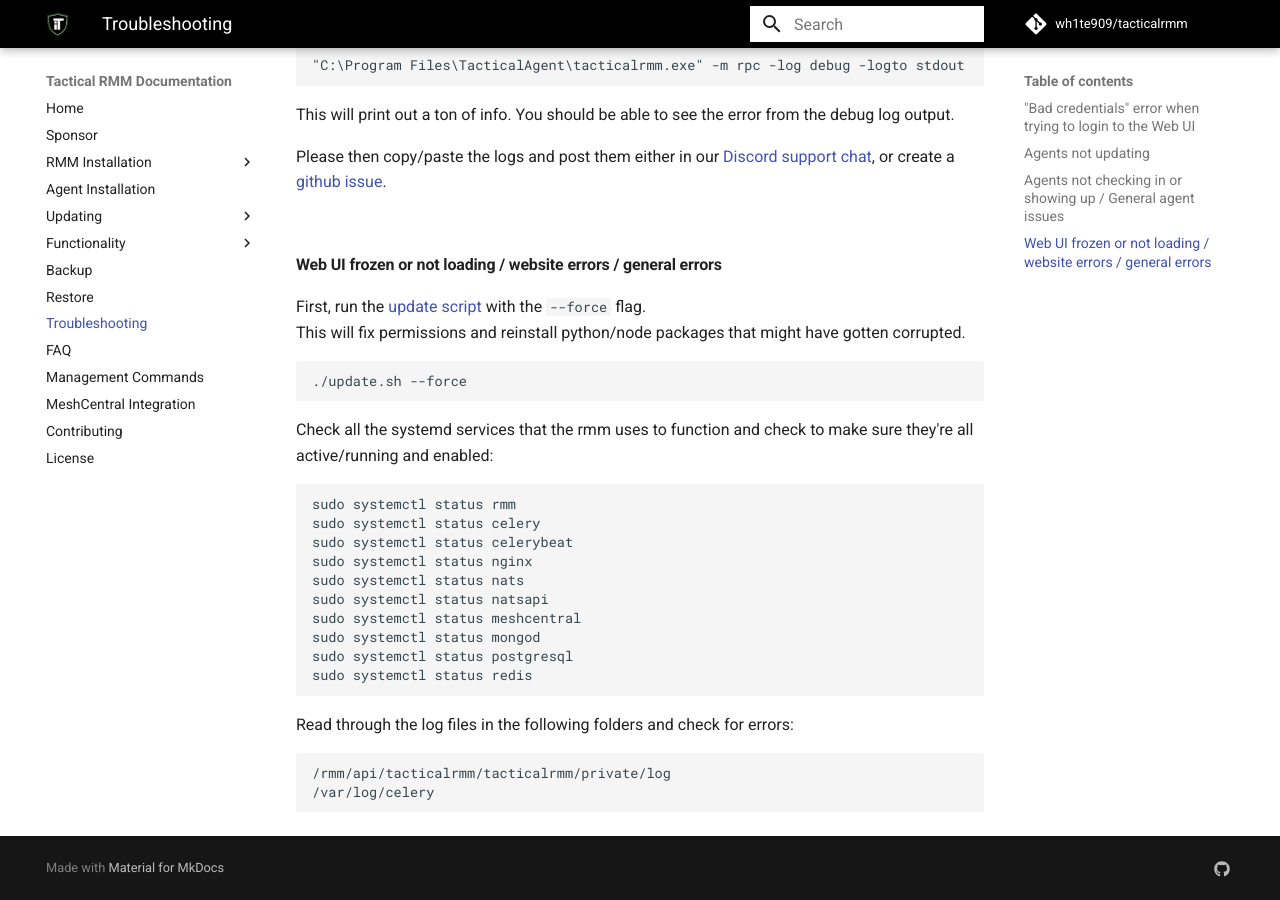
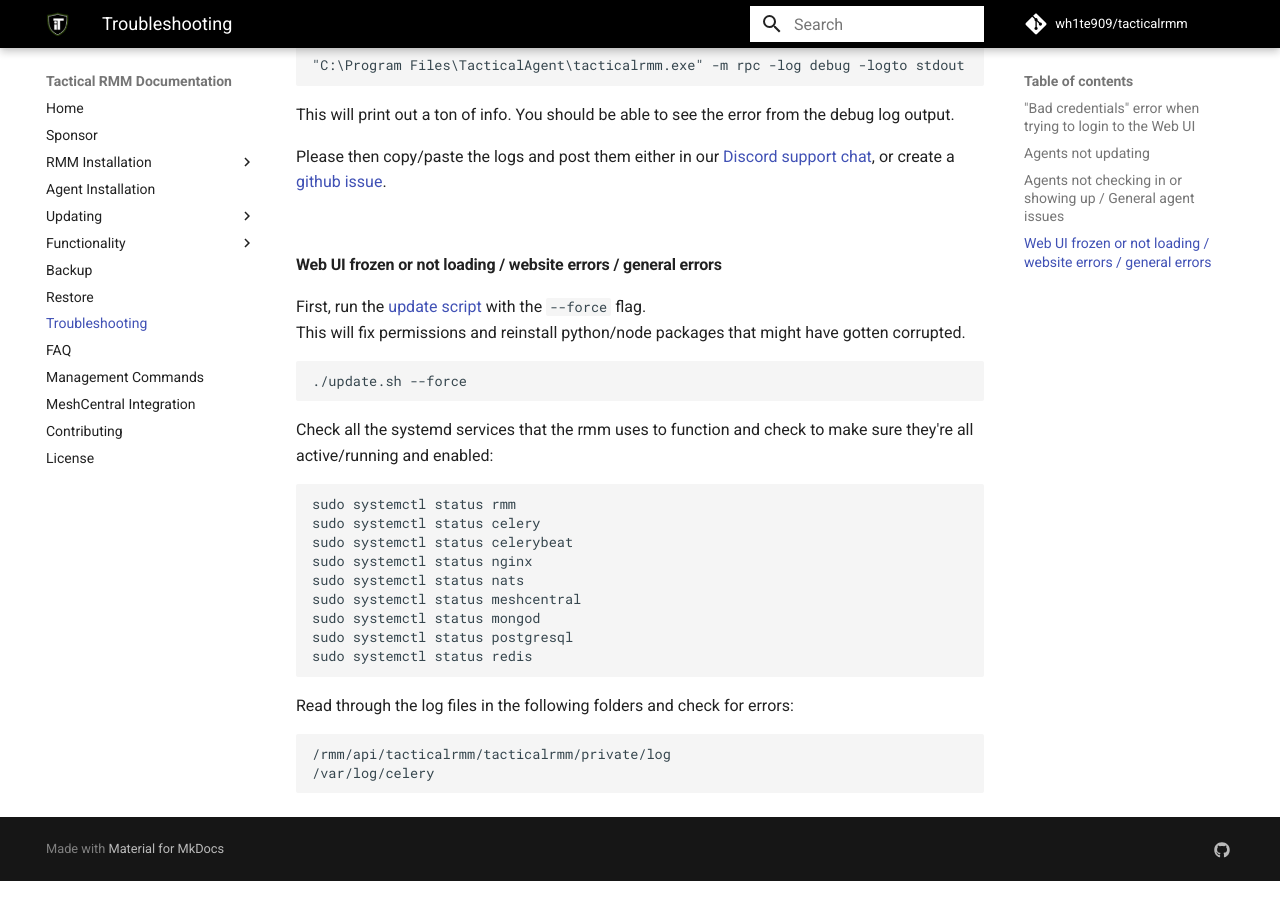
Before and after one commit to amidaware/trmm-docs, an MkDocs documentation site: the page built from docs/docs/troubleshooting.md, in a window 1280 px wide and 900 px high, scrolled down 1295 px. Built offline with MkDocs 1.6.1 and Material for MkDocs 9.7.7, drawn with Linux system fonts in a browser that asks for light colours; comment, search, counter and statistics services are not loaded.

Commit message:
remove natsapi from normal install

```diff
--- a/docs/docs/troubleshooting.md
+++ b/docs/docs/troubleshooting.md
@@ -69,7 +69,6 @@
 sudo systemctl status celerybeat
 sudo systemctl status nginx
 sudo systemctl status nats
-sudo systemctl status natsapi
 sudo systemctl status meshcentral
 sudo systemctl status mongod
 sudo systemctl status postgresql
```
